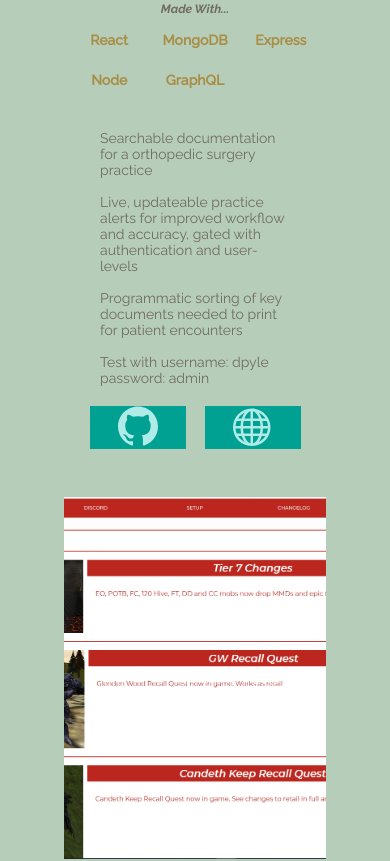
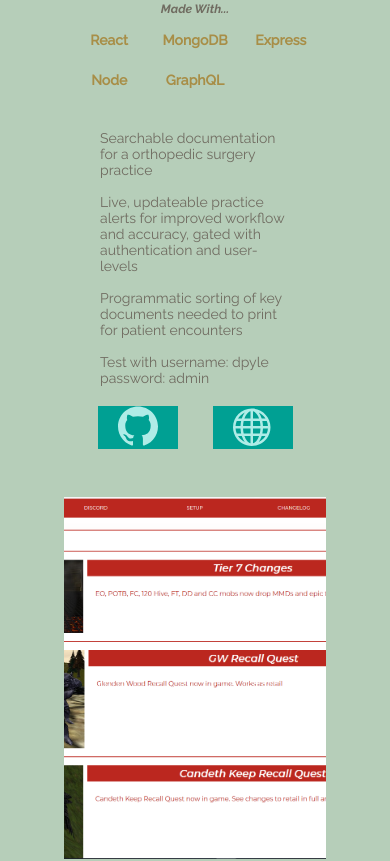
Before and after one commit to Derek42588/boilerplateWithExpress, a React (Create React App) app in the folder client/: page / in a window 390 px wide. Shown: the part 1341-2202 px from the top of the page. Built offline with nearby package versions, Linux system fonts and the light colour scheme.

Commit message:
button size changes

```diff
--- a/client/src/css/style.css
+++ b/client/src/css/style.css
@@ -84,7 +84,7 @@
       width: 15rem; } }
   @media only screen and (max-width: 31.25em) {
     .button {
-      width: 12rem; } }
+      width: 10rem; } }
 
 .NavBar {
   width: 100%;
--- a/client/src/sass/components/_button.scss
+++ b/client/src/sass/components/_button.scss
@@ -15,6 +15,6 @@
         width: 15rem;
     }
     @include respond(micro) {
-        width: 12rem;
+        width: 10rem;
     }
 }
```
